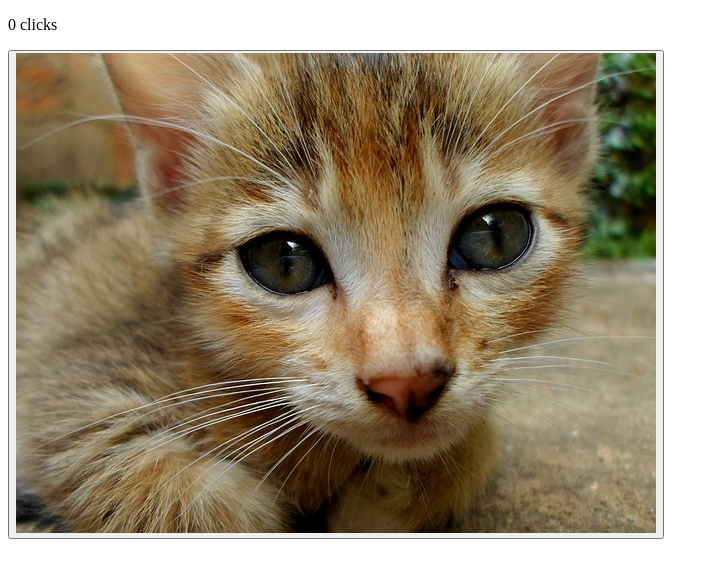
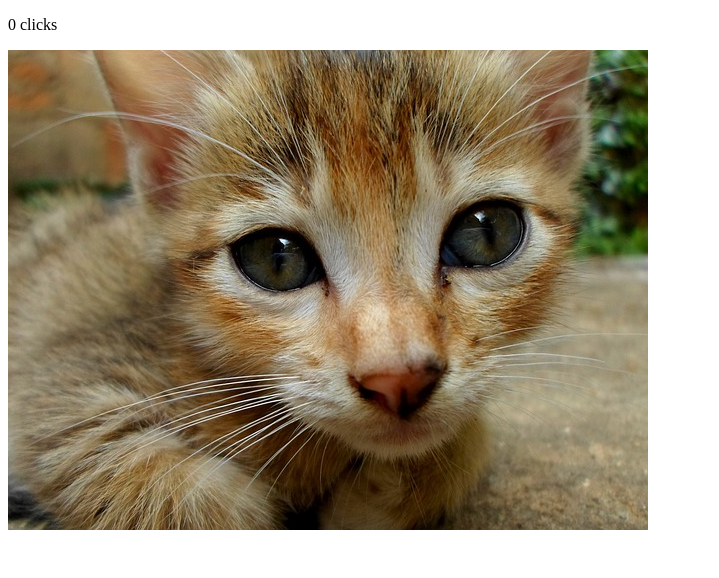
Before and after one commit to udacity/ud989-cat-clicker-andy, a plain HTML site: page index.html in a window 1280 px wide. Shown: the whole page, without its empty margins (0-719 px from the left). Drawn offline with Linux system fonts and the light colour scheme.

Commit message:
get rid of button

```diff
--- a/index.html
+++ b/index.html
@@ -8,9 +8,7 @@
 	<p>
 		<span id="counter">0</span> clicks
 	</p>
-    <button id="clicker">
-    	<img src="cat_picture.jpg">
-    </button>
+   	<img id="clicker" src="cat_picture.jpg">
 </body>
 </html>
 <script src="app.js"></script>
```
